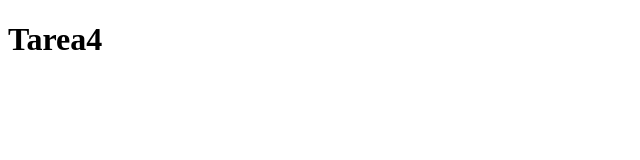
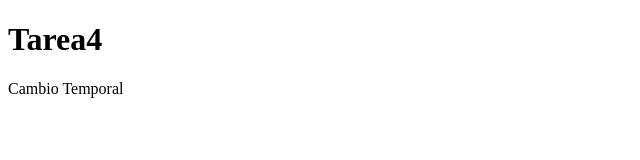
Before and after one commit to Alvaro2004521/Tarea4, a plain HTML site: page index.html in a window 1280 px wide. Shown: the whole page, without its empty margins (0-640 px from the left). Drawn offline with Linux system fonts and the light colour scheme.

Commit message:
Commit revertido

```diff
--- a/index.html
+++ b/index.html
@@ -7,5 +7,6 @@
 </head>
 <body>
     <h1>Tarea4</h1>
+    <p>Cambio Temporal</p>
 </body>
 </html>
```
